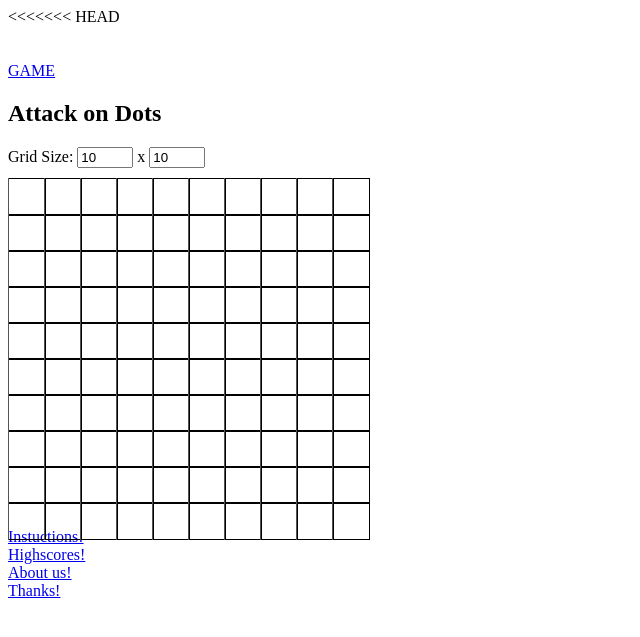
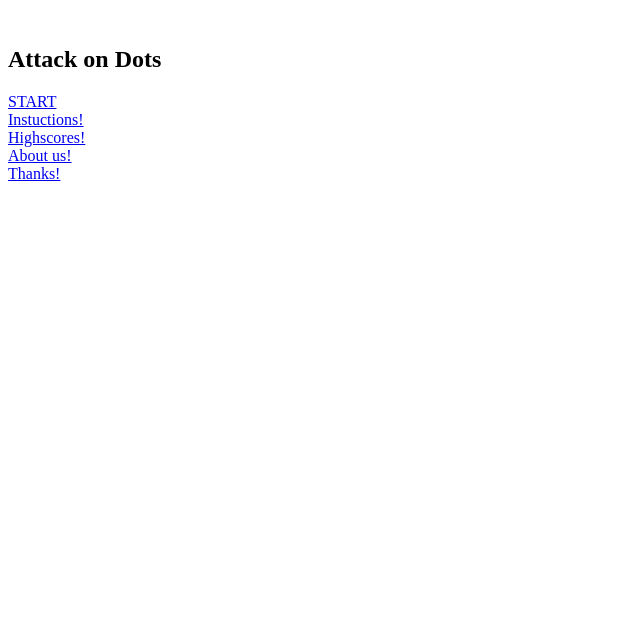
Before and after one commit to BonNgyn/wateriswet, a Python web app: template templates/main.html in a window 1280 px wide. Shown: the top 637 px of the page, without its empty margins (0-640 px from the left). Run offline with Jinja, Linux system fonts and the light colour scheme; the template is opened without the code that fills it, so the values that code supplies are empty; some libraries are stand-ins or nearby versions.

Commit message:
removed duplicate lines

```diff
--- a/templates/game.html
+++ b/templates/game.html
@@ -15,9 +15,9 @@
     <div id="gridHeader">
         <h2>Attack on Dots</h2>
         Grid Size:
-        <input id="rows" type="number" min="1" max="50" value="10" width="40" size="3" onChange="GRASP.start();">
+        <input id="rows" type="number" min="1" max="50" value="10" width="40" size="3" >
         x
-        <input id="cols" type="number" min="1" max="50" value="10" width="40" size="3" onChange="GRASP.start();">
+        <input id="cols" type="number" min="1" max="50" value="10" width="40" size="3" >
     </div>
     <div id="grid" class="gridContainer"></div>
 	</body>
--- a/templates/main.html
+++ b/templates/main.html
@@ -4,42 +4,30 @@
 		<title>WATERISWET</title>
 		<script src="http://ajax.googleapis.com/ajax/libs/jquery/1.5.2/jquery.min.js"></script>
 		<script src="http://code.jquery.com/jquery-1.9.1.js"></script>
-<<<<<<< HEAD
 		<link rel="stylesheet" type="text/css" href="/stylesheets/wateriswet.css">
 	 	<script src = '/js/wateriswet.js' type = 'text/javascript'></script>
 	  	<link href='http://fonts.googleapis.com/css?family=Poiret+One' rel='stylesheet' type='text/css'>
-	</head>
-
-	<body>
-
 		<link rel="stylesheet" type="text/<link href='http://fonts.googleapis.com/css?family=Poiret+One' rel='stylesheet' type='text/css'>css" href="/stylesheets/wateriswet.css">
-		<script src = '/js/wateriswet.js' type = 'text/javascript'></script>
 		<script src = 'http://ajax.googleapis.com/ajax/libs/jquery/1.9.1/jquery.min.js'></script>
 		<script src='https://code.jquery.com/ui/1.11.4/jquery-ui.js'></script>
-		<link href='http://fonts.googleapis.com/css?family=Poiret+One' rel='stylesheet' type='text/css'>
+
 	</head>
 
 	<body>
 
 		<div id="gridLayout" class="gridLayout">
-
-
 		</div>
 		</br>
-</br>
+		<div id="gridHeader">
+		<h2>Attack on Dots</h2>
+		</div>
 		<div class= "game">
 		<a href = "/game" >
-				 GAME
+		START
 		</a>
 		</div>
 		<div class= "instuctions">
-		<div id="gridHeader">
-			<h2>Attack on Dots</h2>
-			Grid Size:
-			<input id="rows" type="number" min="1" max="50" value="10" width="40" size="3" onChange="GRASP.start();">
-			x
-			<input id="cols" type="number" min="1" max="50" value="10" width="40" size="3" onChange="GRASP.start();">
-		</div>
+
 		<div id="grid" class="gridContainer"></div>
 		</div>
 		<div class= "instuctions">
```
Also changed, not shown: 1 other file. Lines whose indentation alone changed are shown as unchanged.
